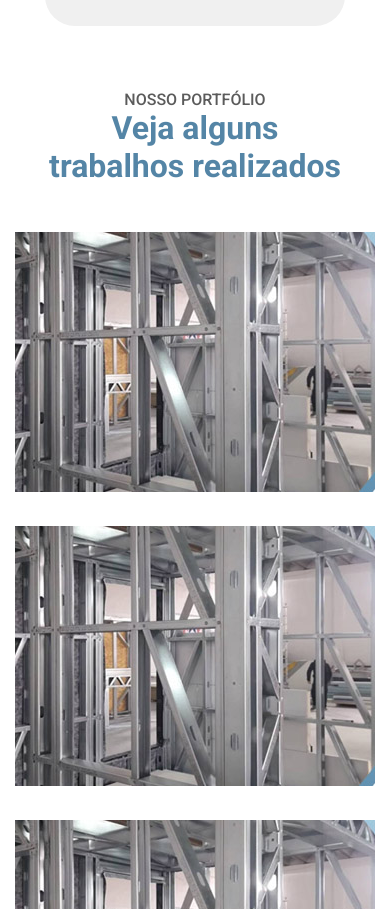
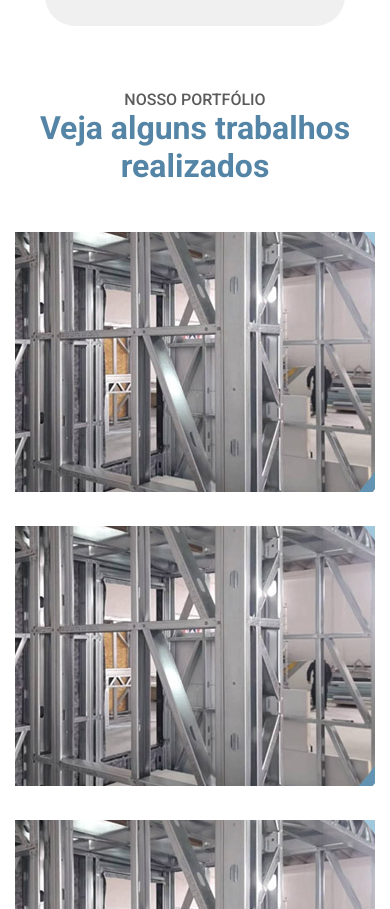
Before and after one commit to ynfleozin/site-placdestak, an Angular app: page / in a window 390 px wide. Shown: the part 3856-4765 px from the top of the page. Built offline with nearby package versions, Linux system fonts and the light colour scheme; a web font is replaced by a local one.

Commit message:
fix h3 width

```diff
--- a/src/app/components/home/home.component.scss
+++ b/src/app/components/home/home.component.scss
@@ -291,7 +291,7 @@
       }
 
       h3{
-        width: 300px;
+        max-width: 350px;
         font-size: 2rem;
       }
     }
```
